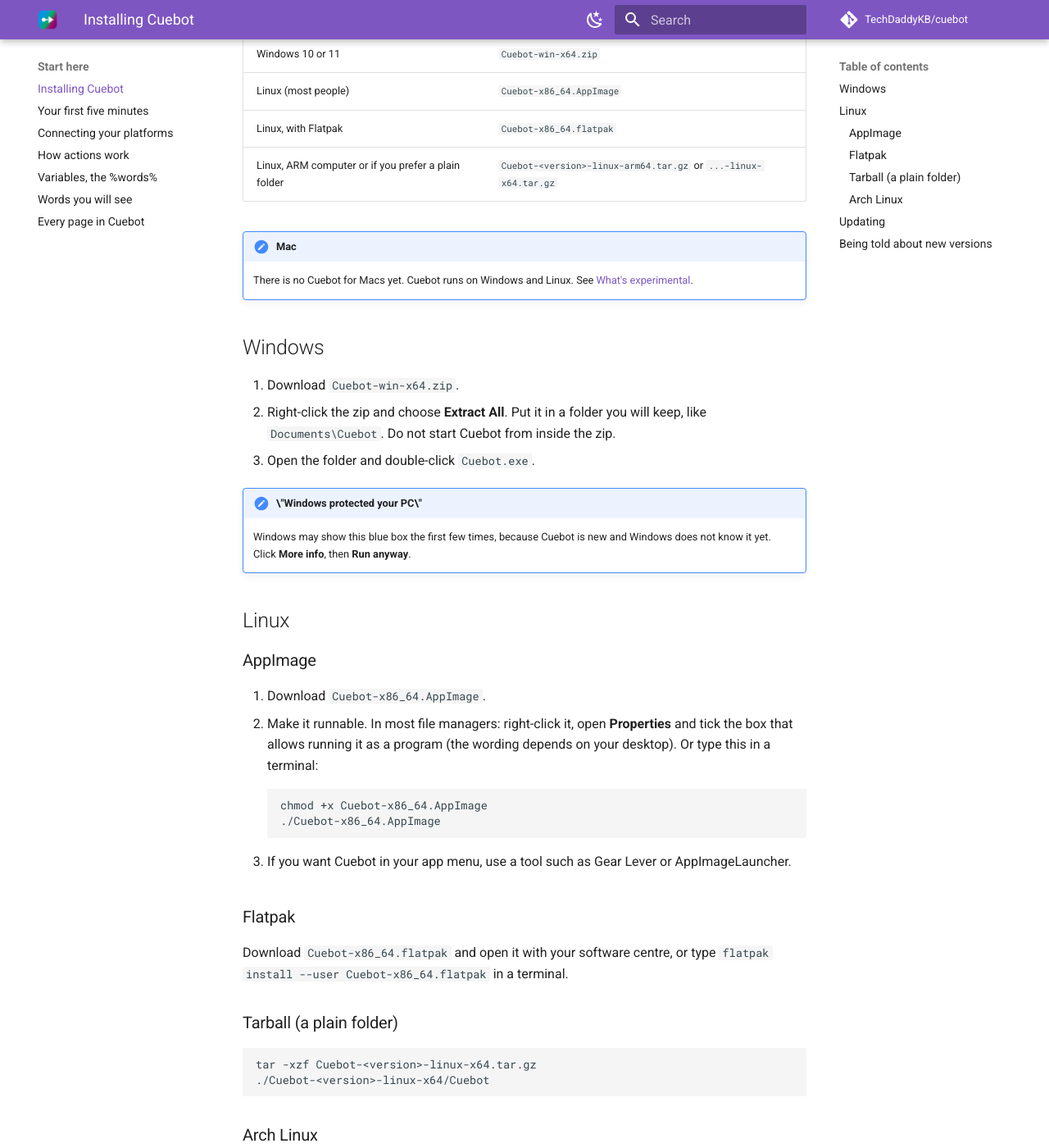
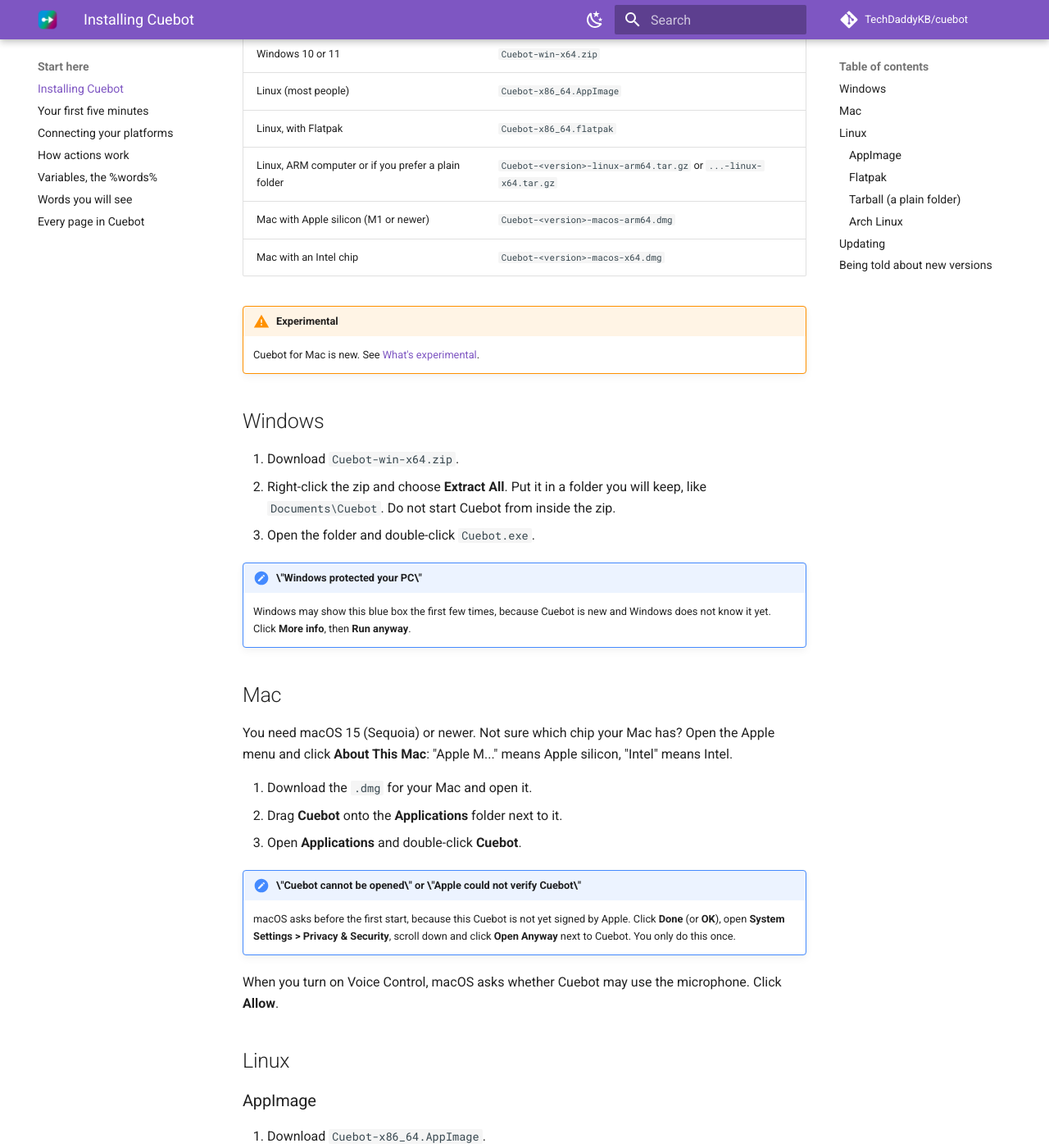
Before and after one commit to TechDaddyKB/cuebot, an MkDocs documentation site: the page built from website/docs/guides/installation.md, in a window 1280 px wide and 1400 px high, scrolled down 339 px. Shown: the whole window at 82% size. Built offline with MkDocs 1.6.1 and Material for MkDocs 9.7.7, drawn with Linux system fonts in a browser that asks for light colours; comment, search, counter and statistics services are not loaded; some of the changed text lies outside the part shown.

Commit message:
Docs: Cuebot for Mac (experimental)
README, the docs home page and the installation guide now list macOS:
which .dmg to pick, macOS 15 or newer, dragging to Applications, the
one-time "Open Anyway" step for a build Apple has not signed, and the
microphone prompt. What's experimental lists what was and was not checked
on a Mac.

Checks: mkdocs build --strict passes.

AI-Assisted-By: Claude

```diff
--- a/website/docs/guides/installation.md
+++ b/website/docs/guides/installation.md
@@ -11,9 +11,11 @@ in testing, releases are marked **Pre-release**. Under **Assets**, pick the file
 | Linux (most people) | `Cuebot-x86_64.AppImage` |
 | Linux, with Flatpak | `Cuebot-x86_64.flatpak` |
 | Linux, ARM computer or if you prefer a plain folder | `Cuebot-<version>-linux-arm64.tar.gz` or `...-linux-x64.tar.gz` |
+| Mac with Apple silicon (M1 or newer) | `Cuebot-<version>-macos-arm64.dmg` |
+| Mac with an Intel chip | `Cuebot-<version>-macos-x64.dmg` |
 
-!!! note "Mac"
-    There is no Cuebot for Macs yet. Cuebot runs on Windows and Linux. See [What's experimental](experimental.md).
+!!! warning "Experimental"
+    Cuebot for Mac is new. See [What's experimental](experimental.md).
 
 ## Windows
 
@@ -25,6 +27,22 @@ in testing, releases are marked **Pre-release**. Under **Assets**, pick the file
 !!! note "\"Windows protected your PC\""
     Windows may show this blue box the first few times, because Cuebot is new and Windows does not know it yet. Click
     **More info**, then **Run anyway**.
+
+## Mac
+
+You need macOS 15 (Sequoia) or newer. Not sure which chip your Mac has? Open the Apple menu and click
+**About This Mac**: "Apple M..." means Apple silicon, "Intel" means Intel.
+
+1. Download the `.dmg` for your Mac and open it.
+2. Drag **Cuebot** onto the **Applications** folder next to it.
+3. Open **Applications** and double-click **Cuebot**.
+
+!!! note "\"Cuebot cannot be opened\" or \"Apple could not verify Cuebot\""
+    macOS asks before the first start, because this Cuebot is not yet signed by Apple. Click **Done** (or
+    **OK**), open **System Settings > Privacy & Security**, scroll down and click **Open Anyway** next to Cuebot. You
+    only do this once.
+
+When you turn on Voice Control, macOS asks whether Cuebot may use the microphone. Click **Allow**.
 
 ## Linux
 
@@ -63,7 +81,8 @@ Linux has a few extras, like sound players and the Stream Deck. See the [Linux p
 
 1. Close Cuebot.
 2. Download the new version.
-3. Unzip it over the old folder, or into a new folder.
+3. Unzip it over the old folder, or into a new folder. On a Mac, drag the new Cuebot into **Applications** and
+   choose **Replace**.
 
 Your actions and settings are **not** in the program folder, so nothing is lost. They live in your
 [data folder](backups-and-your-data.md).
```
Also changed, not shown: website/docs/guides/experimental.md (+1 -0 lines), website/docs/index.md (+2 -2 lines), README.md.
